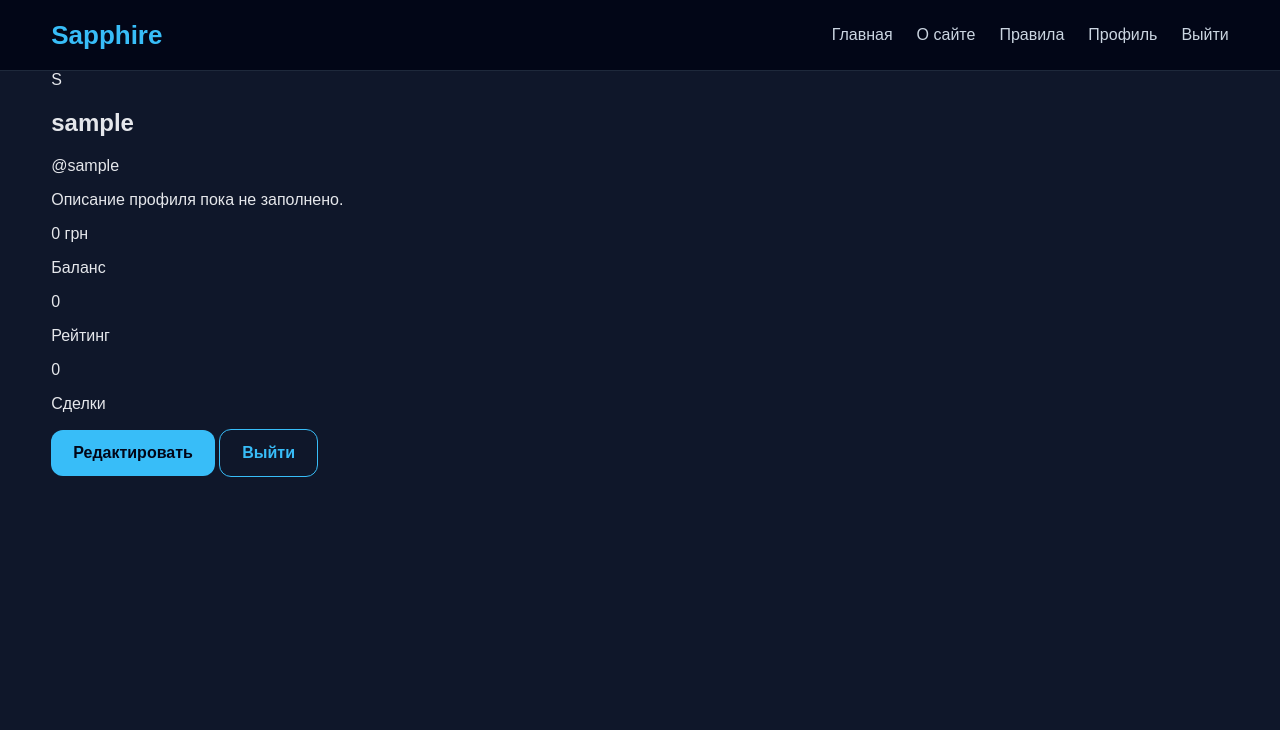
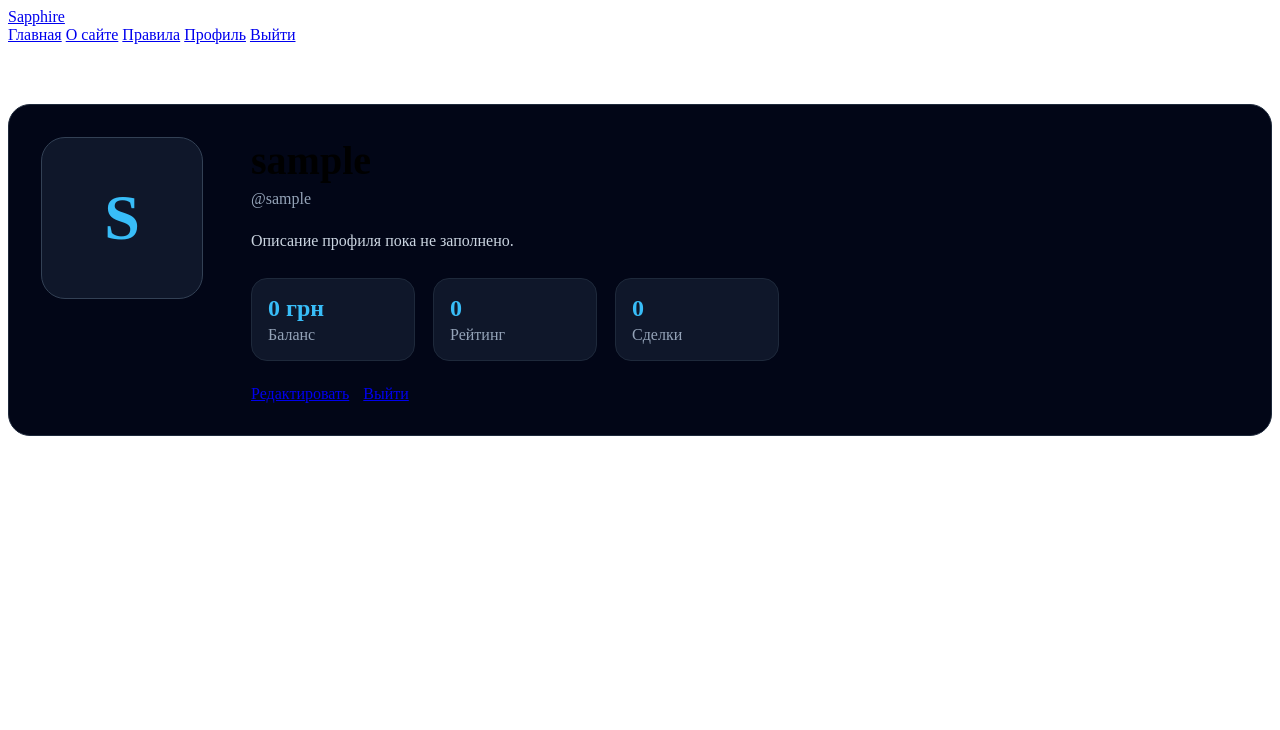
Before and after one commit to yad3rii/Sapphire, a Django app: page /users/profile/ in a window 1280 px wide. Shown: the top 730 px of the page. Run offline with Django 5.2, Linux system fonts and the light colour scheme; the visitor is signed in with stand-in values (Sample User, id 1); data comes from the database, SQL or seed files in the repository.

Commit message:
[styles] сделал стили для входа регистрации и профиля 27.05

```diff
--- a/static/css/main.css
+++ b/static/css/main.css
@@ -1,158 +1,187 @@
-* {
-    box-sizing: border-box;
+.auth-page {
+    padding: 60px 0;
+    display: flex;
+    justify-content: center;
 }
 
-body {
-    margin: 0;
-    font-family: Arial, sans-serif;
+.auth-card {
+    width: min(460px, 92%);
+    padding: 32px;
+    background: #020617;
+    border: 1px solid #1e293b;
+    border-radius: 20px;
+    box-shadow: 0 20px 60px rgba(0, 0, 0, 0.35);
+}
+
+.auth-card h1 {
+    margin: 0 0 10px;
+    font-size: 34px;
+}
+
+.auth-card p {
+    margin: 0 0 24px;
+    color: #94a3b8;
+    line-height: 1.5;
+}
+
+.form {
+    display: flex;
+    flex-direction: column;
+    gap: 10px;
+}
+
+.form label {
+    color: #cbd5e1;
+    font-size: 14px;
+}
+
+.form input,
+.form textarea,
+.form select {
+    width: 100%;
+    padding: 13px 14px;
+    border-radius: 12px;
+    border: 1px solid #334155;
     background: #0f172a;
     color: #e5e7eb;
+    outline: none;
 }
 
-a {
-    color: inherit;
-    text-decoration: none;
+.form textarea {
+    min-height: 120px;
+    resize: vertical;
 }
 
-.container {
-    width: min(1200px, 92%);
-    margin: 0 auto;
+.form input:focus,
+.form textarea:focus,
+.form select:focus {
+    border-color: #38bdf8;
 }
 
-.navbar {
-    background: #020617;
-    border-bottom: 1px solid #1e293b;
+.form .btn {
+    margin-top: 12px;
+    border: none;
+    cursor: pointer;
+    font-size: 16px;
 }
 
-.navbar-content {
-    min-height: 70px;
+.form-errors {
+    margin-top: 8px;
+    padding: 12px;
+    border-radius: 12px;
+    background: #450a0a;
+    color: #fecaca;
+    font-size: 14px;
+}
+
+.auth-bottom {
+    margin-top: 22px;
+    color: #94a3b8;
+}
+
+.auth-bottom a {
+    color: #38bdf8;
+    font-weight: 700;
+}
+
+.checkbox-label {
     display: flex;
     align-items: center;
-    justify-content: space-between;
+    gap: 10px;
 }
 
-.logo {
-    font-size: 26px;
+.checkbox-label input {
+    width: auto;
+}
+
+.profile-page {
+    padding: 60px 0;
+}
+
+.profile-card {
+    display: grid;
+    grid-template-columns: 180px 1fr;
+    gap: 30px;
+    padding: 32px;
+    background: #020617;
+    border: 1px solid #1e293b;
+    border-radius: 22px;
+}
+
+.profile-avatar img,
+.avatar-placeholder {
+    width: 160px;
+    height: 160px;
+    border-radius: 24px;
+    object-fit: cover;
+}
+
+.avatar-placeholder {
+    display: flex;
+    align-items: center;
+    justify-content: center;
+    background: #0f172a;
+    border: 1px solid #334155;
+    color: #38bdf8;
+    font-size: 64px;
+    font-weight: 700;
+}
+
+.profile-info h1 {
+    margin: 0;
+    font-size: 40px;
+}
+
+.profile-username {
+    margin: 6px 0 20px;
+    color: #94a3b8;
+}
+
+.profile-bio {
+    max-width: 720px;
+    line-height: 1.6;
+    color: #cbd5e1;
+}
+
+.profile-stats {
+    display: flex;
+    gap: 18px;
+    flex-wrap: wrap;
+    margin: 24px 0;
+}
+
+.profile-stats div {
+    min-width: 130px;
+    padding: 16px;
+    border-radius: 16px;
+    background: #0f172a;
+    border: 1px solid #1e293b;
+}
+
+.profile-stats span {
+    display: block;
+    font-size: 24px;
     font-weight: 700;
     color: #38bdf8;
 }
 
-.nav-links {
-    display: flex;
-    gap: 24px;
+.profile-stats p {
+    margin: 4px 0 0;
+    color: #94a3b8;
 }
 
-.nav-links a {
-    color: #cbd5e1;
-}
-
-.nav-links a:hover {
-    color: #38bdf8;
-}
-
-.main {
-    min-height: calc(100vh - 140px);
-}
-
-.hero {
-    padding: 90px 0;
-}
-
-.hero h1 {
-    margin: 0 0 16px;
-    font-size: 64px;
-    color: #f8fafc;
-}
-
-.hero p {
-    margin: 0 0 32px;
-    max-width: 560px;
-    font-size: 20px;
-    color: #cbd5e1;
-}
-
-.hero-actions {
+.profile-actions {
     display: flex;
-    gap: 16px;
+    gap: 14px;
     flex-wrap: wrap;
 }
 
-.btn {
-    display: inline-block;
-    padding: 14px 22px;
-    border-radius: 12px;
-    background: #38bdf8;
-    color: #020617;
-    font-weight: 700;
-}
-
-.btn:hover {
-    background: #0ea5e9;
-}
-
-.btn-outline {
-    background: transparent;
-    color: #38bdf8;
-    border: 1px solid #38bdf8;
-}
-
-.btn-outline:hover {
-    background: #082f49;
-}
-
-.page {
-    padding: 60px 0;
-}
-
-.page h1 {
-    font-size: 42px;
-    margin: 0 0 20px;
-}
-
-.page p {
-    max-width: 760px;
-    line-height: 1.7;
-    color: #cbd5e1;
-}
-
-.footer {
-    min-height: 70px;
-    display: flex;
-    align-items: center;
-    background: #020617;
-    border-top: 1px solid #1e293b;
-    color: #94a3b8;
-}
-
-.messages {
-    width: min(1200px, 92%);
-    margin: 20px auto 0;
-}
-
-.message {
-    padding: 12px 16px;
-    border-radius: 10px;
-    background: #1e293b;
-}
-
 @media (max-width: 700px) {
-    .navbar-content {
-        flex-direction: column;
-        align-items: flex-start;
-        padding: 18px 0;
-        gap: 14px;
+    .profile-card {
+        grid-template-columns: 1fr;
     }
 
-    .nav-links {
-        flex-wrap: wrap;
-        gap: 14px;
-    }
-
-    .hero {
-        padding: 60px 0;
-    }
-
-    .hero h1 {
-        font-size: 44px;
+    .profile-info h1 {
+        font-size: 32px;
     }
 }
```
